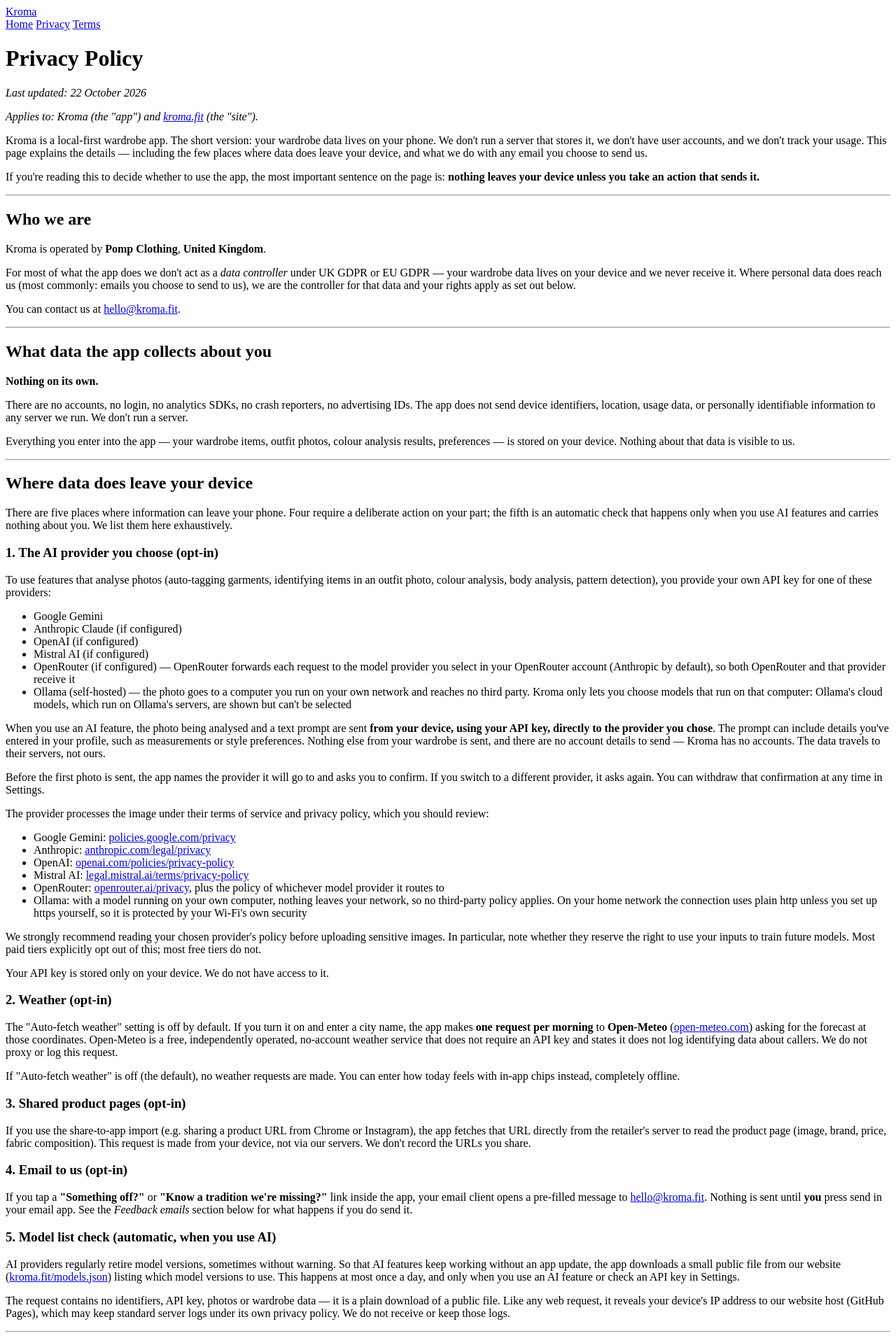
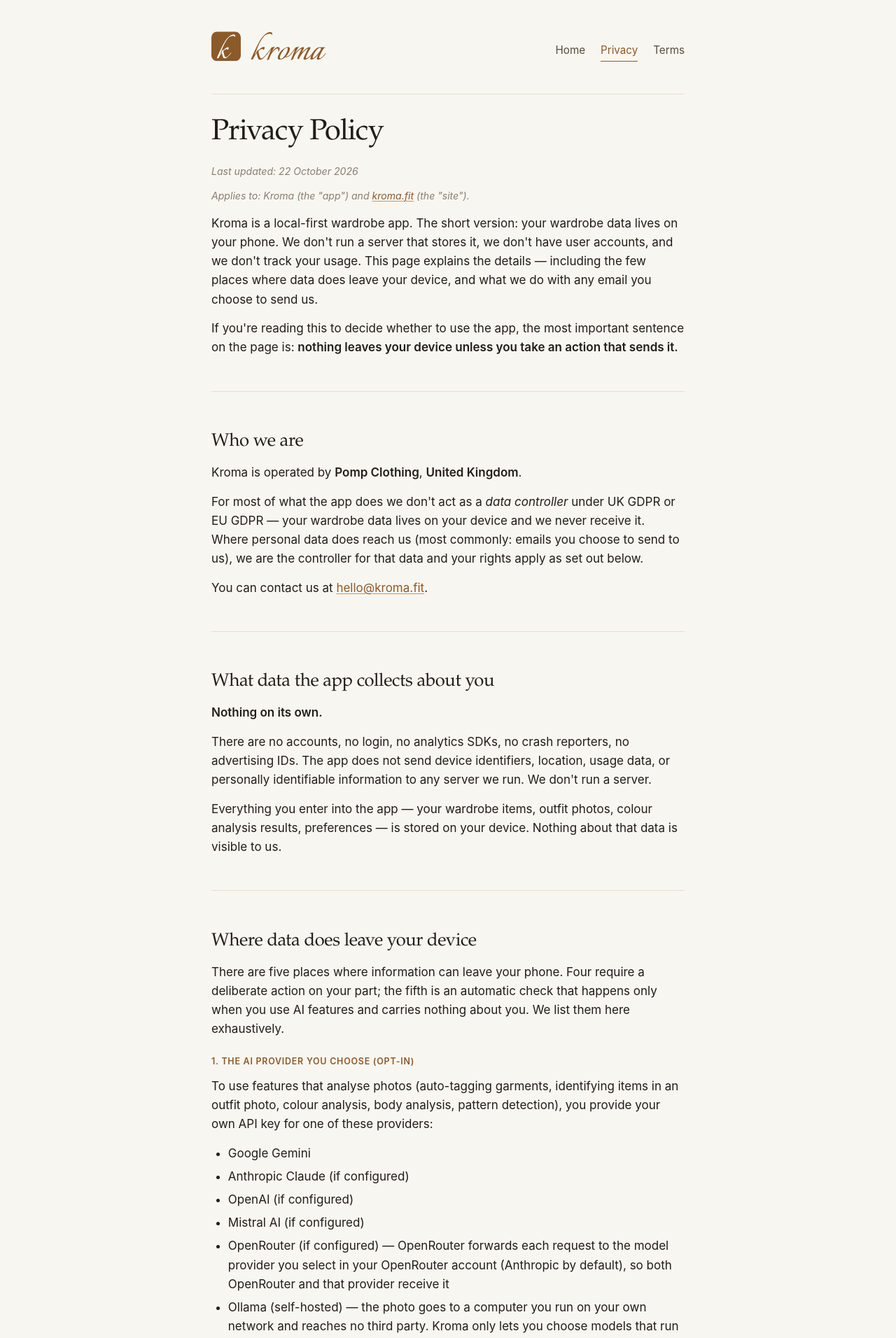
Before and after one commit to pompmmxix/kroma-site, a Jekyll site: the page built from privacy.html, in a window 1280 px wide. Shown: the top 1912 px of the page at 70% size. Built offline with Jekyll 4.4.1, drawn with Linux system fonts in a browser that asks for light colours.

Commit message:
Fix relative CSS/icon paths on /privacy/ and /terms/
Co-Authored-By: Claude Opus 5.5 <noreply@anthropic.com>
Claude-Session: https://claude.ai/code/session_0185LauP71auUNjbXnNZdxpE

```diff
--- a/privacy.html
+++ b/privacy.html
@@ -10,11 +10,11 @@ permalink: /privacy/
 <title>Privacy Policy — Kroma</title>
 <link rel="canonical" href="https://kroma.fit/privacy/">
 <meta name="description" content="How Kroma handles your data. Short version: your wardrobe stays on your phone.">
-<link rel="icon" type="image/svg+xml" href="favicon.svg">
-<link rel="alternate icon" href="favicon.svg">
-<link rel="apple-touch-icon" href="favicon.svg">
+<link rel="icon" type="image/svg+xml" href="/favicon.svg">
+<link rel="alternate icon" href="/favicon.svg">
+<link rel="apple-touch-icon" href="/favicon.svg">
 <meta name="theme-color" content="#8b5a2b">
-<link rel="stylesheet" href="style.css">
+<link rel="stylesheet" href="/style.css">
 </head>
 <body>
 <div class="wrap">
```
Also changed, not shown: terms.html (+4 -4 lines).
